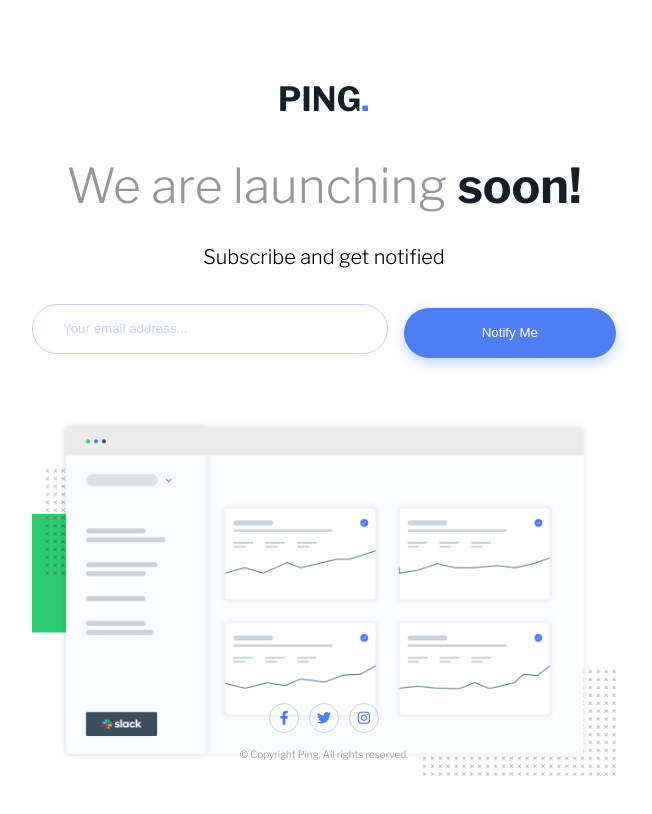
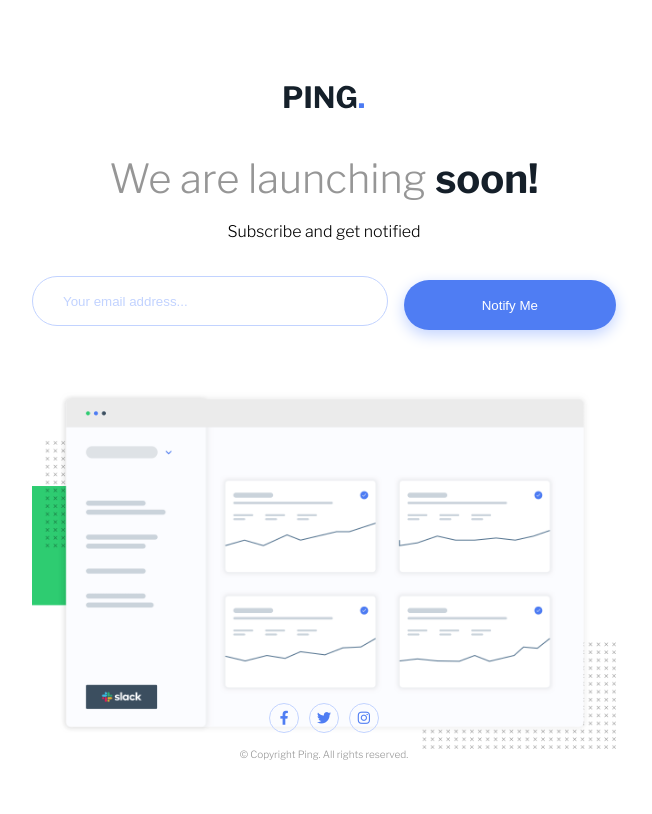
Before and after one commit to debriks/frontendmentor-ping-coming-soon-page, a plain HTML site: page index.html in a window 1280 px wide. Shown: the whole page, without its empty margins (316-968 px from the left). Drawn offline with nearby package versions, Linux system fonts and the light colour scheme.

Commit message:
Minor styling corrections

```diff
--- a/style.css
+++ b/style.css
@@ -209,16 +209,16 @@ button:hover {
   }
 
   .logo {
-    width: 5.5rem;
+    width: 5rem;
   }
 
   h1 {
-    font-size: 3rem;
+    font-size: 2.5rem;
   }
 
   h2 {
-    font-size: 1.25rem;
-    padding-top: 1.875rem;
+    font-size: 1rem;
+    padding-top: 1.2rem;
   }
 
   form {
```
